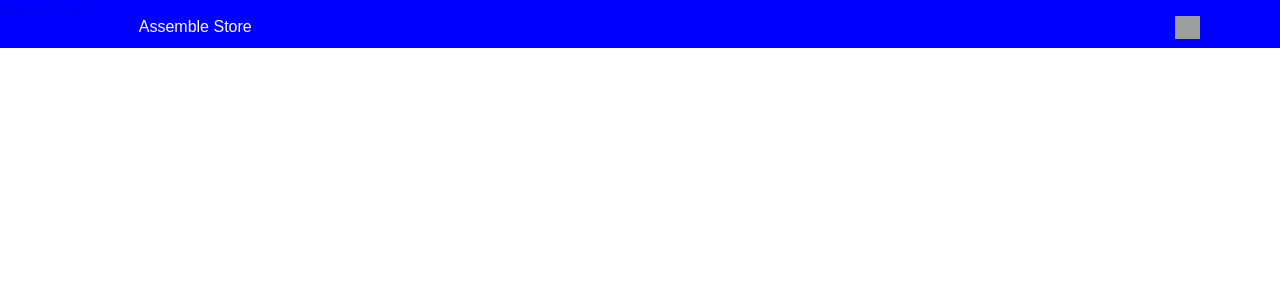
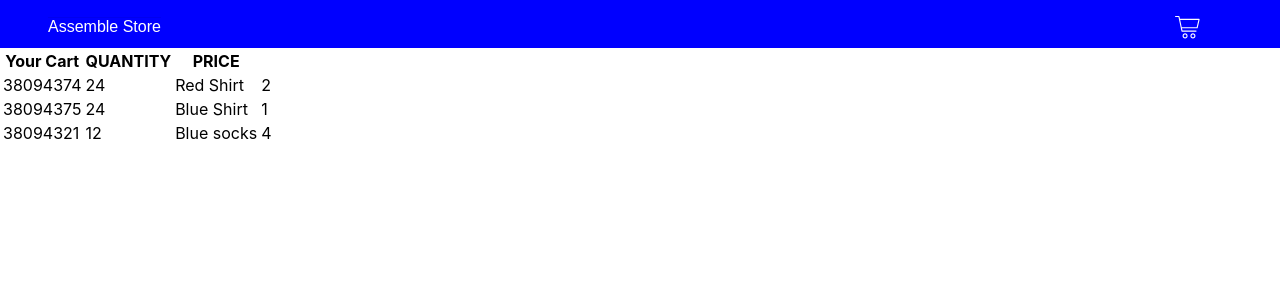
Before and after one commit to aramsay1026/checkout-app-public, a React (Create React App) app: page / in a window 1280 px wide. Shown: the top 300 px of the page. Built offline with nearby package versions, Linux system fonts and the light colour scheme; grey boxes are pictures that could not be loaded.

Commit message:
Fleshing out review cart

```diff
--- a/src/App.js
+++ b/src/App.js
@@ -1,8 +1,8 @@
 import React from "react";
 import styled from 'styled-components';
-import CheckOut from './routes/CheckOut.js';
-import OrderComplete from './routes/OrderComplete.js';
-import ReviewCart from './routes/ReviewCart.js';
+import CheckOut from './routes/CheckOut';
+import OrderComplete from './routes/OrderComplete';
+import ReviewCart from './routes/ReviewCart';
 
 import {
   BrowserRouter as Router,
@@ -42,8 +42,8 @@ export default function App() {
     <Router>
       <div>
         <NavBar>
-          <Link to="/">Review Cart
-          <NavTitle>Assemble Store</NavTitle>
+          <Link to="/">
+            <NavTitle>Assemble Store</NavTitle>
           </Link>
           <Link to="/check-out"> <CheckOutIcon></CheckOutIcon></Link>
         </NavBar>
--- a/src/routes/ReviewCart.js
+++ /dev/null
@@ -1,10 +0,0 @@
-import React from "react";
-import styled from 'styled-components'
-
-export default function ReviewCart() {
-    return (
-        <div>
-
-        </div>
-    );
-}
--- /dev/null
+++ b/src/routes/ReviewCart.tsx
@@ -0,0 +1,35 @@
+import React from "react";
+import styled from 'styled-components'
+
+type Item = {
+    sku: Number,
+    unitPrice: Number,
+    name: String,
+    quantity: Number,
+}
+
+function productItem(props: Item) {
+    return (
+        <tr>
+            <td>{props.sku}</td>
+            <td>{props.unitPrice}</td>
+            <td>{props.name}</td>
+            <td>{props.quantity}</td>
+        </tr>
+    )
+}
+
+export default function ReviewCart() {
+    const items = [{ sku: 38094374, unitPrice: 24.0, name: "Red Shirt", quantity: 2 }, { sku: 38094375, unitPrice: 24.0, name: "Blue Shirt", quantity: 1 }, { sku: 38094321, unitPrice: 12.0, name: "Blue socks", quantity: 4 }];
+    // const item = props.Item;
+    return (
+        <table>
+            <tr>
+                <th>Your Cart</th>
+                <th>QUANTITY</th>
+                <th>PRICE</th>
+            </tr>
+            {items.map((item) => productItem(item))}
+        </table>
+    );
+}
```
Also changed, not shown: public/cart.svg (added), src/routes/CheckOut.tsx (renamed from src/routes/CheckOut.js), src/routes/OrderComplete.tsx (renamed from src/routes/OrderComplete.js).
